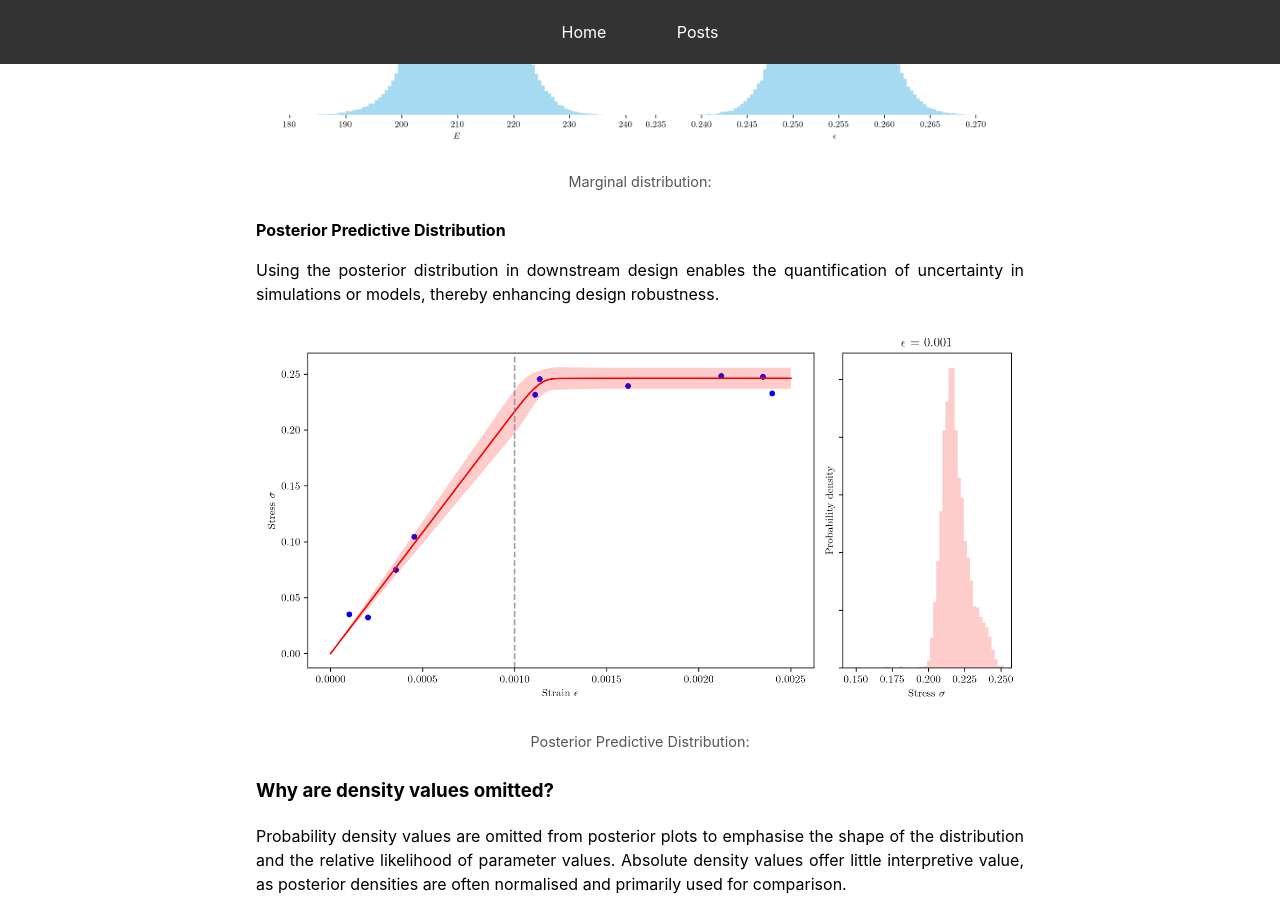
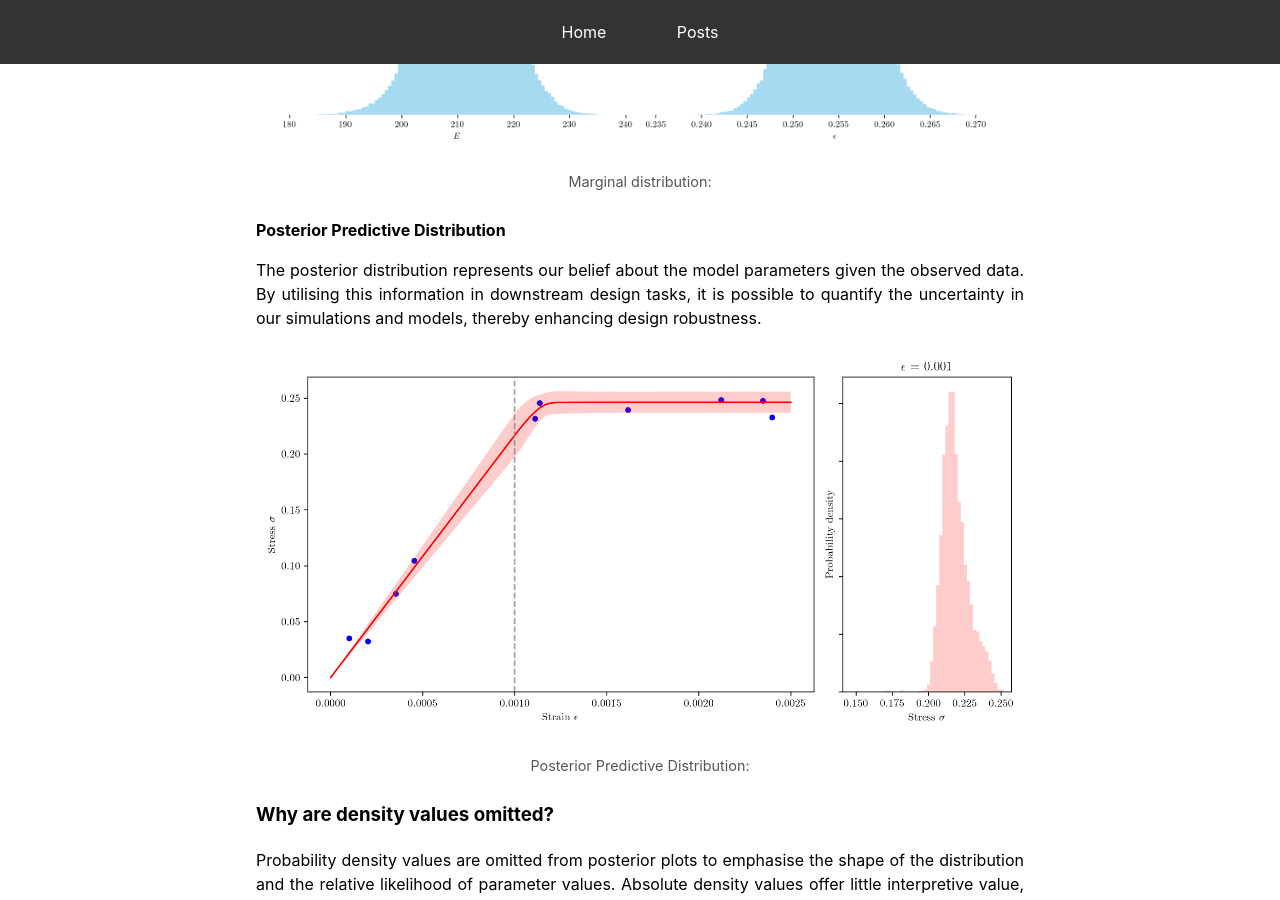
Before and after one commit to mark-hobbs/mark-hobbs.github.io, a Jekyll site: the page built from _posts/2024-12-02-bayesian-inference.md, in a window 1280 px wide and 900 px high, scrolled down 8719 px. Built offline with Jekyll 4.4.1, drawn with Linux system fonts in a browser that asks for light colours; formulas are drawn with MathJax 3.

Commit message:
General updates

```diff
--- a/_posts/2024-12-02-bayesian-inference.md
+++ b/_posts/2024-12-02-bayesian-inference.md
@@ -182,7 +182,7 @@ Once the posterior distribution has been sampled, the next step is to analyse it
 
 **Posterior Predictive Distribution**
 
-Using the posterior distribution in downstream design enables the quantification of uncertainty in simulations or models, thereby enhancing design robustness.
+The posterior distribution represents our belief about the model parameters given the observed data. By utilising this information in downstream design tasks, it is possible to quantify the uncertainty in our simulations and models, thereby enhancing design robustness.
 
 <figure>
   <img src="/assets/images/posterior-predictive-distribution.png" alt="Posterior Predictive Distribution">
```
